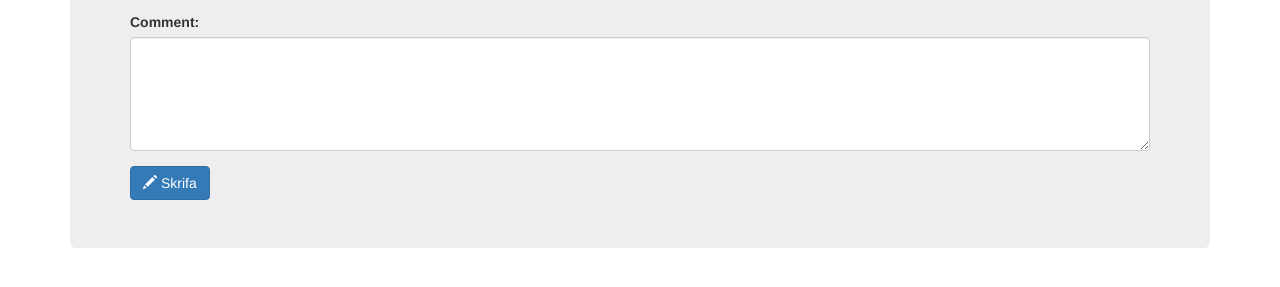
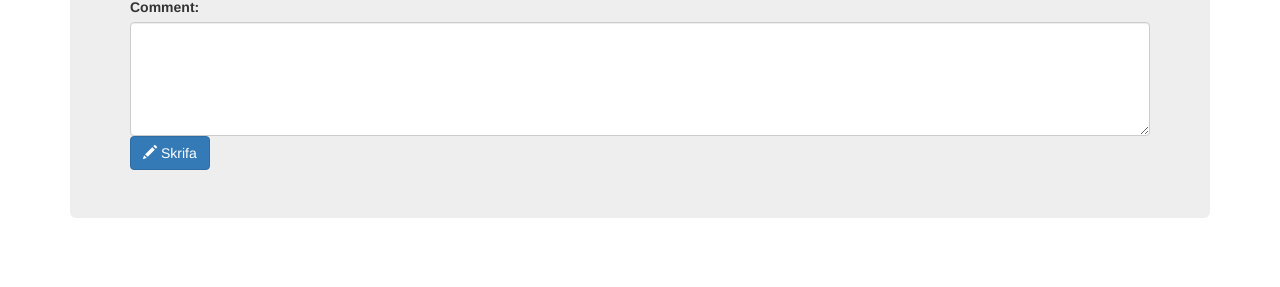
Before and after one commit to fridjon88/VefforritunVerkefni3, a plain HTML site: page index.html in a window 1280 px wide. Shown: the part 283-570 px from the top of the page. Drawn offline with nearby package versions, Linux system fonts and the light colour scheme.

Commit message:
takki lagaður

```diff
--- a/index.html
+++ b/index.html
@@ -19,16 +19,16 @@
         </section>
         <h2>Ný færsla</h2>
         <form class="form" method="post" action="" id="form">
-          <div class="form-group">
+          <!-- <div class="form-group"> -->
             <label for="nafn">Nafn:</label>
             <input class="form-control" type="text" name="name" id="name">
 
-          </div>
-          <div class="form-group">
+          <!-- </div> -->
+          <!-- <div class="form-group"> -->
             <label for="comment">Comment:</label>
             <textarea class="form-control" rows="5" name="comment" id="comment"></textarea>
-          </div>
-          <button type="button" class="btn btn-primary"><span class="glyphicon glyphicon-pencil"></span> Skrifa</button>
+          <!-- </div> -->
+          <button type="submit" class="btn btn-primary"><span class="glyphicon glyphicon-pencil"></span> Skrifa</button>
         </form>
       </div>
     </main>
--- a/main.js
+++ b/main.js
@@ -43,6 +43,8 @@ var Forum = (function() {
     var form = document.getElementById('form');
     var button = form.querySelector('button');
     var list = document.querySelector('.list');
+
+    console.log('fann form', form, 'með button', button);
 
     form.addEventListener('submit', newEntryHandler);
   }
```
